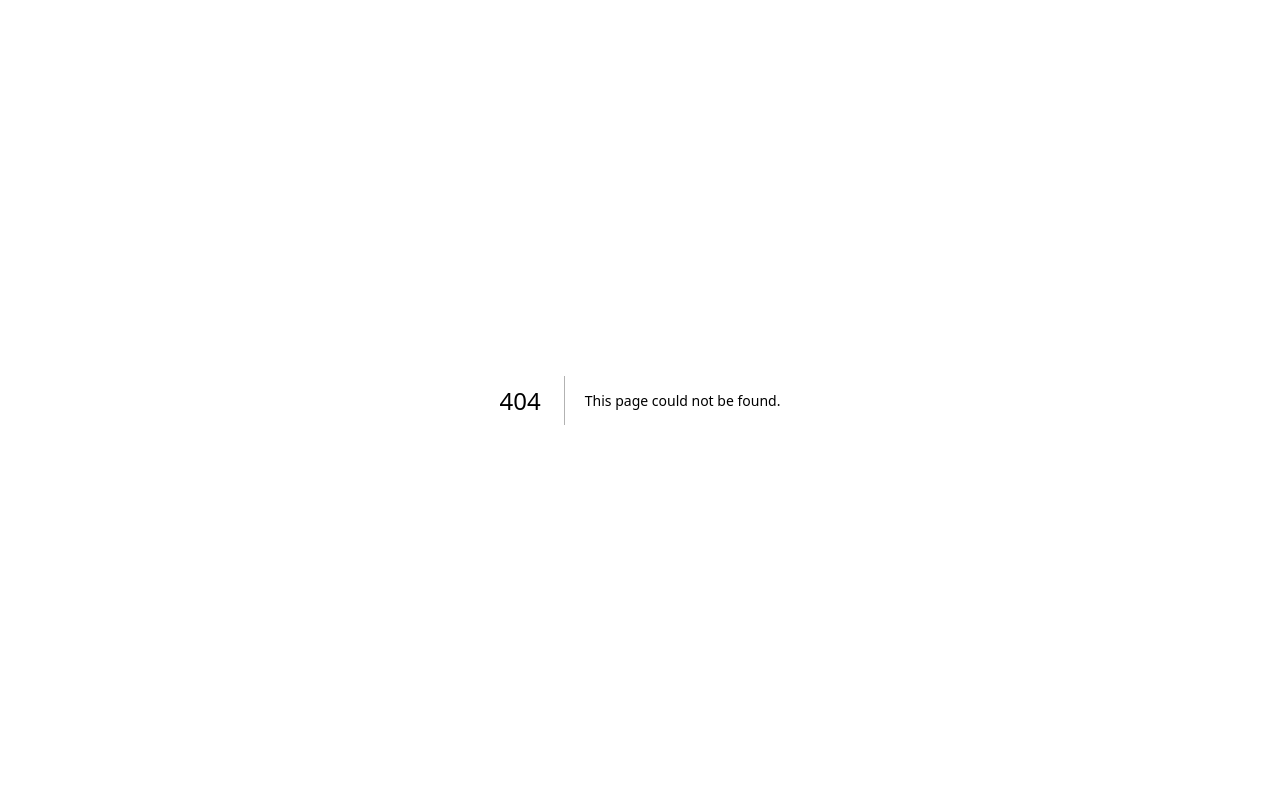
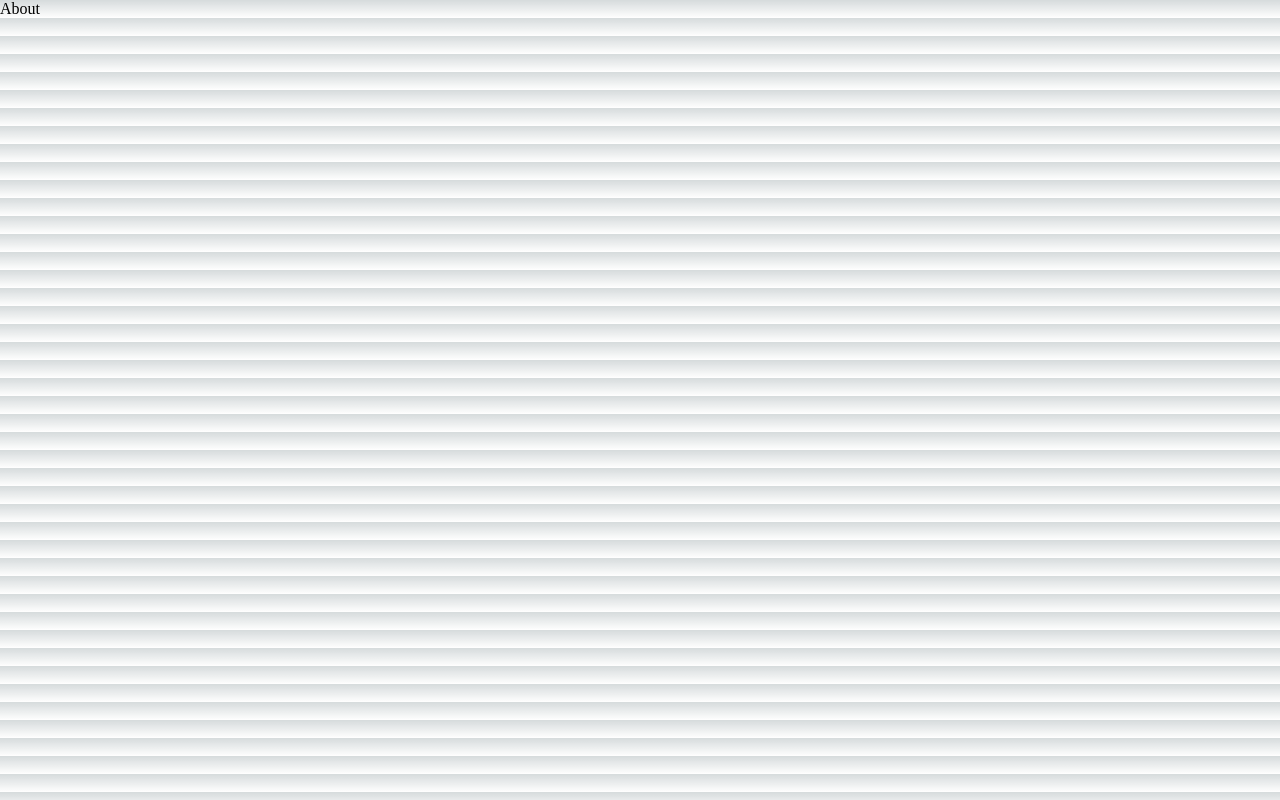
Before and after one commit to sheikh-momin/Smart-University-Protal, a Next.js app: page /About/About in a window 1280 px wide. Before the commit this address had no page. Built offline with nearby package versions, Linux system fonts and the light colour scheme.

Commit message:
Create About Section

```diff
--- /dev/null
+++ b/pages/About/About.js
@@ -0,0 +1,9 @@
+import React from 'react'
+
+const About = () => {
+  return (
+    <div>About</div>
+  )
+}
+
+export default About
```
